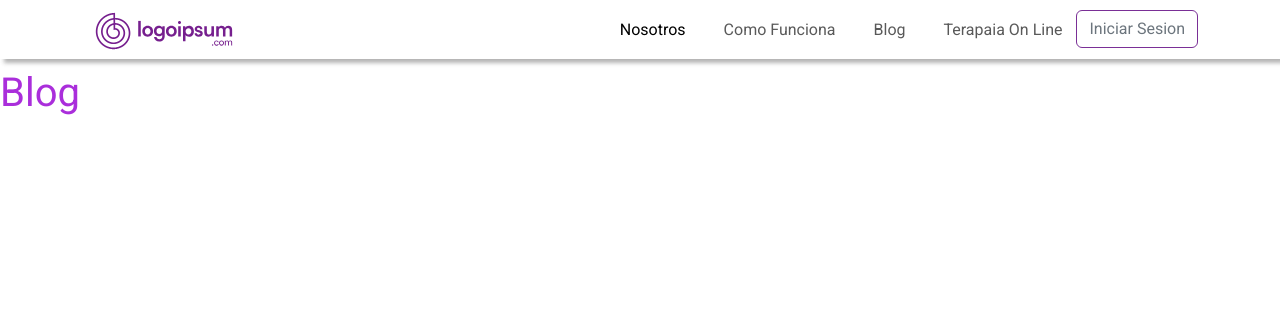
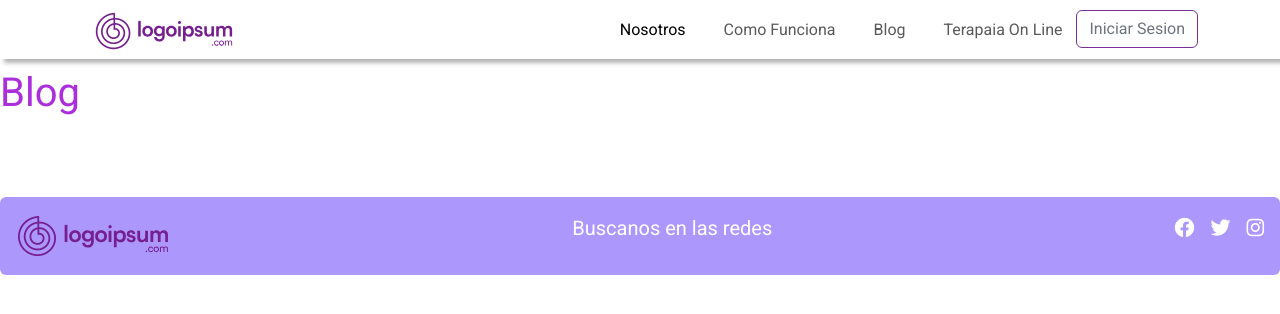
Before and after one commit to ConsuMG/PF-GonzalezConsuelo, a plain HTML site: page Pages/Blog.html in a window 1280 px wide. Drawn offline with Linux system fonts and the light colour scheme; files whose address does not match are found by name.

Commit message:
agregue Footer

```diff
--- a/Pages/Blog.html
+++ b/Pages/Blog.html
@@ -97,6 +97,38 @@
     </header>
     <!-- fin encabezado -->
     <h1>Blog</h1>
+    <!-- Inicio Footer -->
+
+    <footer class="conteiner p-3 rounded">
+      <div class="d-lg-flex align-items-center justify-content-between">
+        <div>
+          <span>
+            <a href="../index.html">
+              <img src="../IMG/Logo_violeta.svg" alt="logo_sitio" />
+            </a>
+          </span>
+        </div>
+        <div>
+          <p class="fs-5">Buscanos en las redes</p>
+        </div>
+
+        <div>
+          <ul class="d-flex gap-3 list-unstyled fs-5">
+            <li>
+              <a href="#"><i class="fab fa-facebook"></i></a>
+            </li>
+            <li>
+              <a href="#"><i class="fab fa-twitter"></i></a>
+            </li>
+            <li>
+              <a href="#"><i class="fab fa-instagram"></i></a>
+            </li>
+          </ul>
+        </div>
+      </div>
+    </footer>
+    <!-- Fin Footer -->
+
     <script src="bootstrap-5.3.0-alpha1-dist/js/bootstrap.js"></script>
   </body>
 </html>
```
